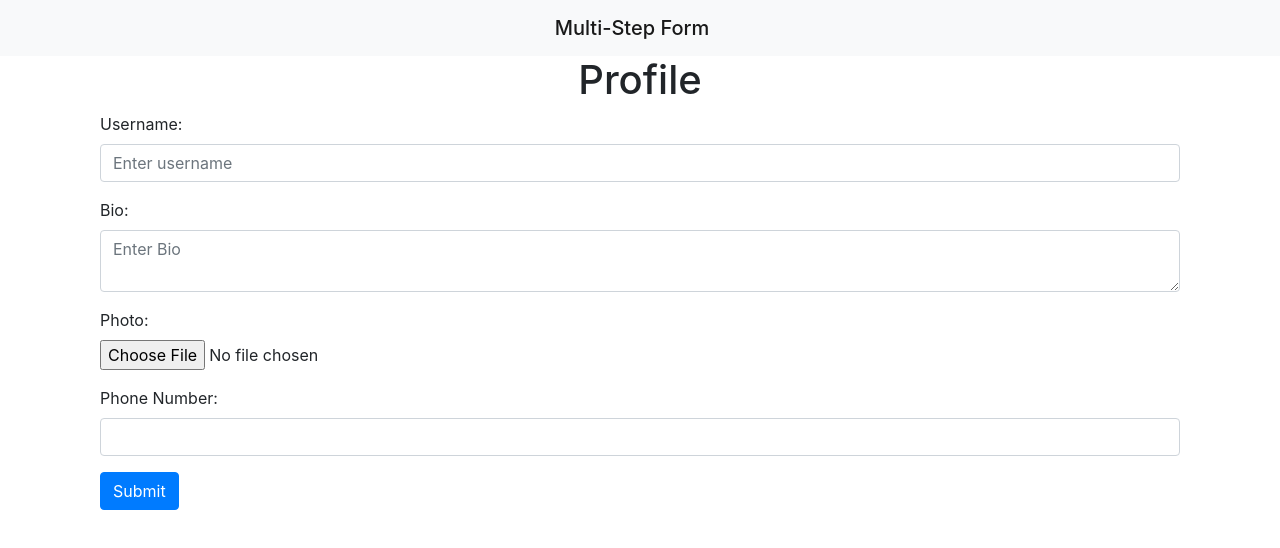
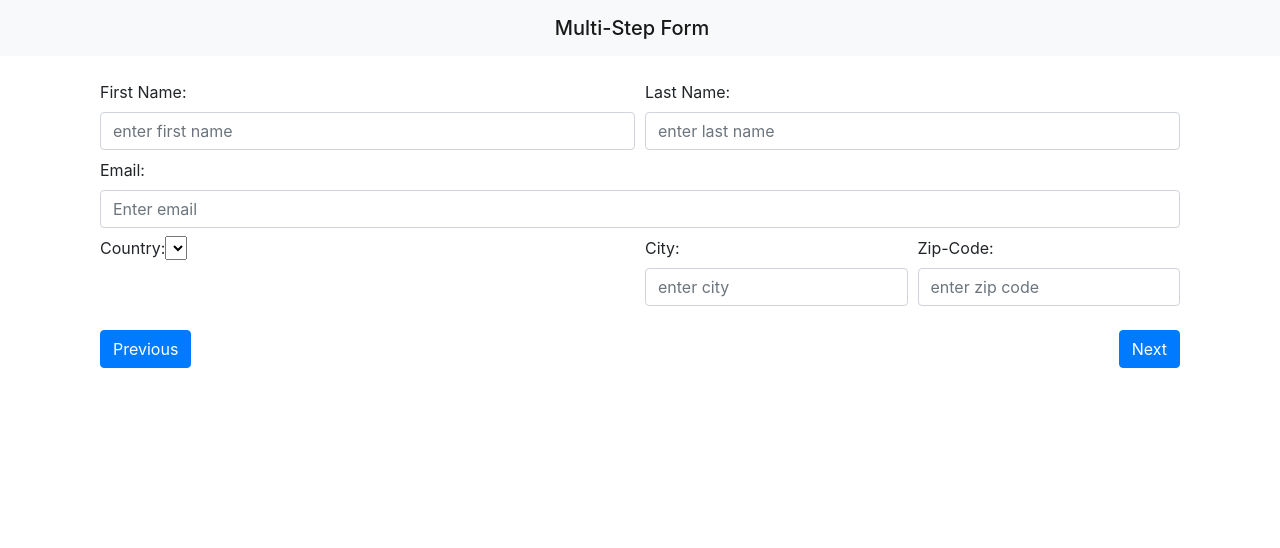
Before and after one commit to Yjspoder/form, a React (Create React App) app: page / in a window 1280 px wide. Shown: the top 548 px of the page. Built offline with nearby package versions, Linux system fonts and the light colour scheme; the HTML template or start-up script is replaced by a standard one.

Commit message:
Add personalInfo form

```diff
--- a/package.json
+++ b/package.json
@@ -9,7 +9,8 @@
     "bootstrap": "^4.5.2",
     "react": "^16.13.1",
     "react-dom": "^16.13.1",
-    "react-scripts": "3.4.3"
+    "react-scripts": "3.4.3",
+    "react-select-country-list": "^2.2.1"
   },
   "scripts": {
     "start": "react-scripts start",
--- a/public/index.html
+++ b/public/index.html
@@ -24,7 +24,7 @@
       work correctly both with client-side routing and a non-root public URL.
       Learn how to configure a non-root public URL by running `npm run build`.
     -->
-    <title>React App</title>
+    <title>Multi-Step form</title>
   </head>
   <body>
     <noscript>You need to enable JavaScript to run this app.</noscript>
--- a/src/App.jsx
+++ b/src/App.jsx
@@ -1,6 +1,7 @@
 import React, { Component } from "react";
 import "./App.css";
 import Header from "./Header";
+import PersonalInfo from "./PersonalInfo";
 import Profile from "./Profile";
 
 class App extends Component {
@@ -15,10 +16,11 @@ class App extends Component {
 
   render() {
     return (
-      <div>
+      <div className="align-content-around">
       <Header />
-      <div className="container">
-        <Profile />
+      <div className="container mt-4">
+          {/* <Profile /> */}
+          <PersonalInfo />
       </div>
       </div>
     );
--- a/src/Header.jsx
+++ b/src/Header.jsx
@@ -2,8 +2,8 @@ import React from 'react'
 
 export default function Header() {
   return (
-    <nav class="navbar navbar-light bg-light justify-content-center">
-      <span class="navbar-brand mb-0 h1">Multi-Step Form</span>
+    <nav className="navbar navbar-light bg-light justify-content-center">
+      <span className="navbar-brand mb-0 h1">Multi-Step Form</span>
     </nav>
   );
 }
--- /dev/null
+++ b/src/PersonalInfo.jsx
@@ -0,0 +1,79 @@
+import React, { Component } from "react";
+
+export default class PersonalInfo extends Component {
+  constructor(props) {
+    super(props);
+    this.state = {
+      first_name: "",
+      last_name: "",
+      email: "",
+      country: "",
+      zip_code: "",
+    };
+  }
+
+  render() {
+    return (
+      <form className="container">
+        <div className="form-row">
+          <div className="col">
+            <label htmlFor="First name">First Name:</label>
+            <input
+              type="text"
+              className="form-control"
+              placeholder="enter first name"
+            />
+          </div>
+          <div className="col">
+            <label htmlFor="Last Name">Last Name:</label>
+            <input
+              type="text"
+              className="form-control"
+              placeholder="enter last name"
+            />
+          </div>
+        </div>
+        <div className="form-groupt mt-2">
+          <label htmlFor="email">Email:</label>
+          <input
+            type="text"
+            className="form-control"
+            id="username"
+            aria-describedby="emailHelp"
+            placeholder="Enter email"
+          />
+        </div>
+        <div className="form-row mt-2">
+          <div className="col-6">
+            <label htmlFor="Country">Country:</label>
+            <select class="selectpicker countrypicker"></select>
+          </div>
+          <div className="col">
+            <label htmlFor="City">City:</label>
+            <input
+              type="text"
+              className="form-control"
+              placeholder="enter city"
+            />
+          </div>
+          <div className="col">
+            <label htmlFor="Zip">Zip-Code:</label>
+            <input
+              type="text"
+              className="form-control"
+              placeholder="enter zip code"
+            />
+          </div>
+        </div>
+        <div className="d-flex justify-content-between mt-4">
+          <button type="submit" className="btn btn-primary">
+            Previous
+          </button>
+          <button type="submit" className="btn btn-primary">
+            Next
+          </button>
+        </div>
+      </form>
+    );
+  }
+}
```
Also changed, not shown: 1 other file (tests, documents, lock files or other folders).
